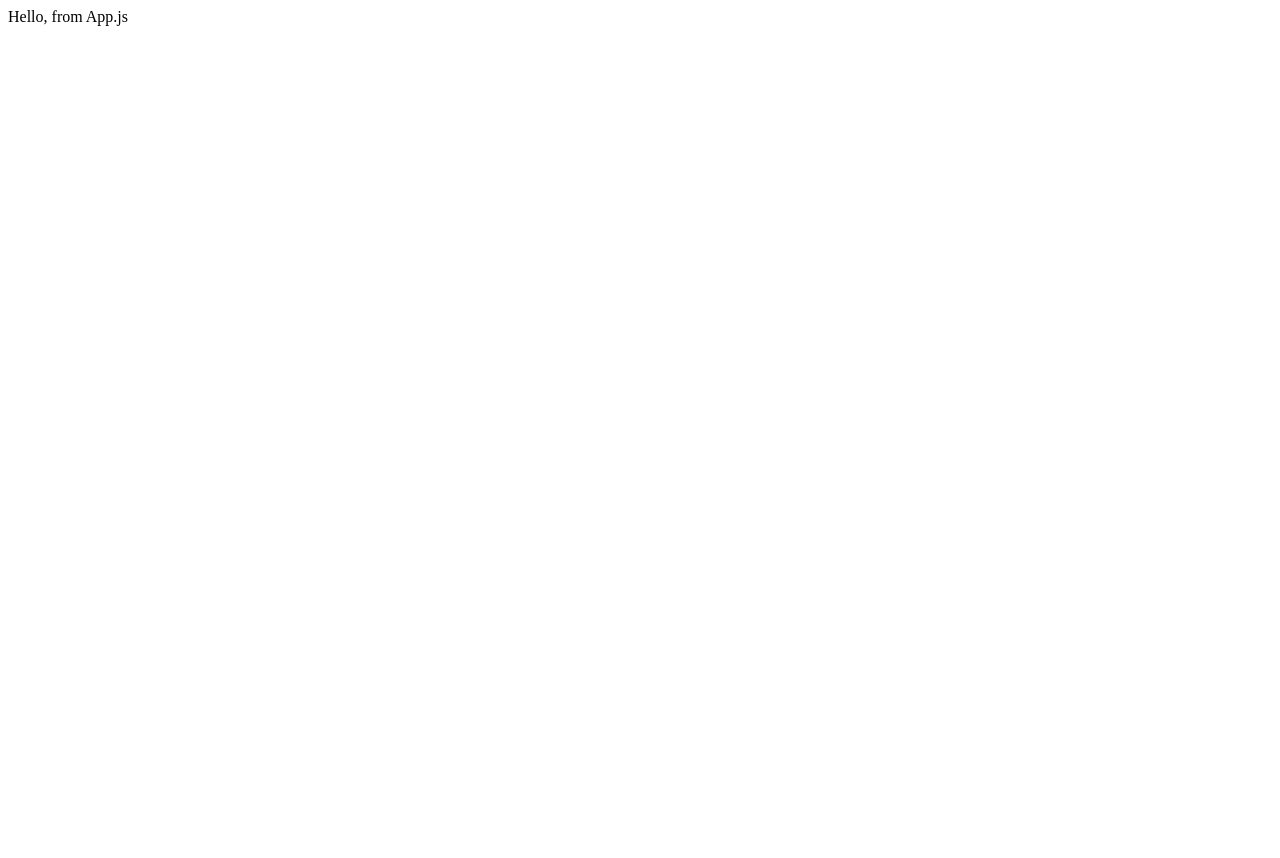
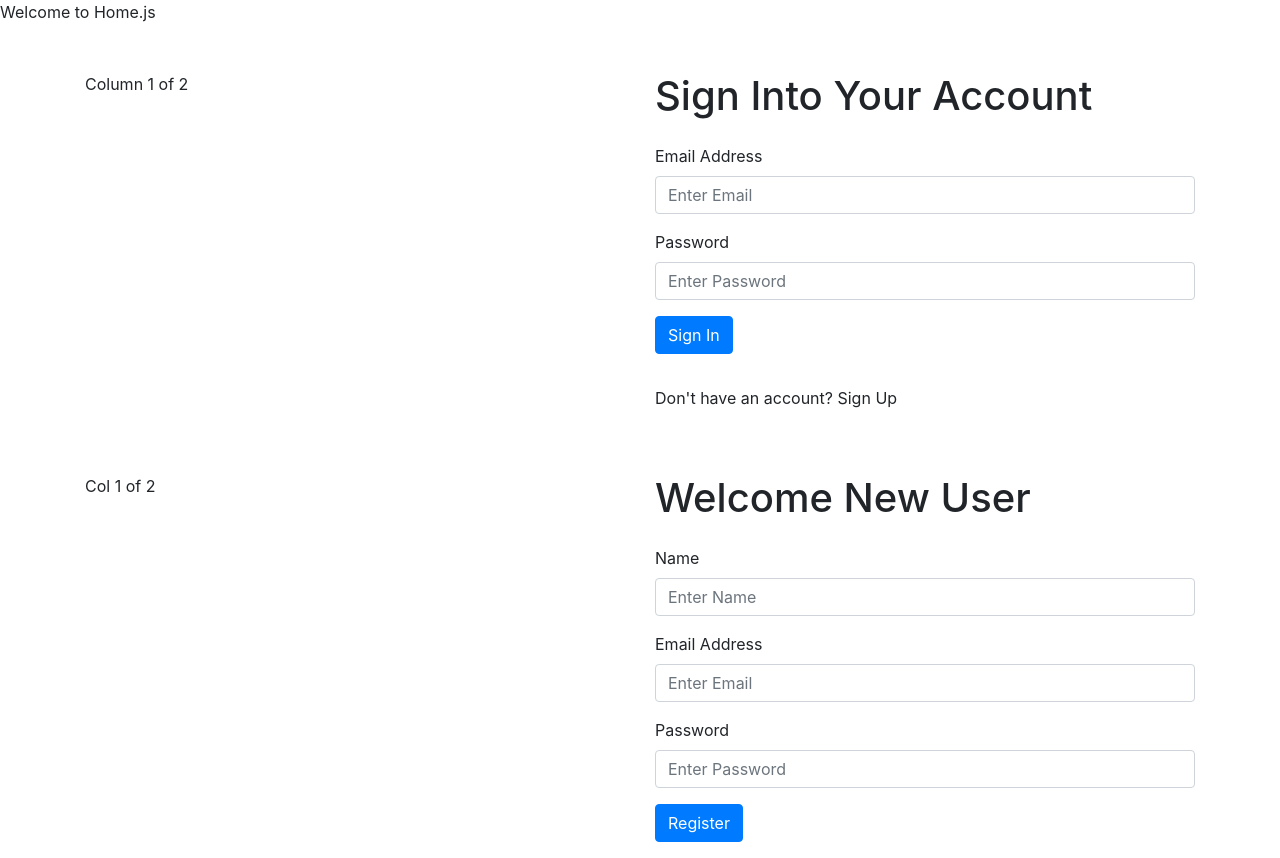
Before and after one commit to michaelpaulcuccia/dishfire, a React (Create React App) app in the folder client/: page / in a window 1280 px wide. Before the commit the page ends 800 px from the top, so only its background shows below. Built offline with nearby package versions, Linux system fonts and the light colour scheme.

Commit message:
redux empty, login register components work with hook form

```diff
--- a/client/package.json
+++ b/client/package.json
@@ -12,9 +12,13 @@
     "react-bootstrap": "^1.5.1",
     "react-dom": "^17.0.1",
     "react-hook-form": "^6.15.4",
+    "react-redux": "^7.2.2",
     "react-router-dom": "^5.2.0",
     "react-s3": "^1.3.1",
     "react-scripts": "4.0.3",
+    "redux": "^4.0.5",
+    "redux-devtools-extension": "^2.13.9",
+    "redux-thunk": "^2.3.0",
     "web-vitals": "^1.1.0"
   },
   "scripts": {
--- a/client/src/App.js
+++ b/client/src/App.js
@@ -1,9 +1,18 @@
-import React from 'react'
+import React from 'react';
+import Home from './components/Home';
+import Login from './components/Login';
+import Register from './components/Register';
 
 const App = () => {
   return (
     <div>
-      Hello, from App.js
+      <Home />
+      <br></br>
+      <br></br>
+      <Login />
+      <br></br>
+      <br></br>
+      <Register />
     </div>
   )
 }
--- /dev/null
+++ b/client/src/components/Home.js
@@ -0,0 +1,11 @@
+import React from 'react'
+
+const Home = () => {
+    return (
+        <div>
+            Welcome to Home.js
+        </div>
+    )
+}
+
+export default Home
--- /dev/null
+++ b/client/src/components/Login.js
@@ -0,0 +1,71 @@
+import React from 'react';
+import { useForm } from "react-hook-form";
+import { Container, Form, Button, Row, Col } from 'react-bootstrap';
+
+const Login = () => {
+
+    const { register, handleSubmit, reset } = useForm();
+
+    const onSubmit = async (data) => {
+        console.log(data);
+    }
+
+
+    return (
+
+        <Container>
+
+            <Row>
+
+                <Col>
+                    Column 1 of 2
+                    </Col>
+
+                <Col>
+                    <h1> Sign Into Your Account</h1>
+                    <Form className='py-3'
+                        onSubmit={handleSubmit(onSubmit)}
+                    >
+                        <Form.Group controlId='email'>
+                            <Form.Label>Email Address</Form.Label>
+                            <Form.Control
+                                type="email"
+                                placeholder='Enter Email'
+                                required
+                                name="email"
+                                ref={register}
+                            >
+                            </Form.Control>
+                        </Form.Group>
+
+                        <Form.Group controlId='password'>
+                            <Form.Label>Password</Form.Label>
+                            <Form.Control
+                                type="password"
+                                placeholder='Enter Password'
+                                required
+                                name="password"
+                                ref={register}
+                            >
+                            </Form.Control>
+                        </Form.Group>
+
+                        <Button type='submit' variant='primary'>Sign In</Button>
+
+                    </Form>
+
+                    <Row className='py-3'>
+                        <Col>
+                            Don't have an account? Sign Up
+            </Col>
+                    </Row>
+
+                </Col>
+            </Row>
+
+        </Container>
+
+    )
+}
+
+export default Login
--- /dev/null
+++ b/client/src/components/Register.js
@@ -0,0 +1,76 @@
+import React from 'react';
+import { useForm } from "react-hook-form";
+import { Container, Form, Button, Row, Col } from 'react-bootstrap';
+
+const Register = () => {
+
+    const { register, handleSubmit, reset } = useForm();
+
+    const onSubmit = async (data) => {
+        console.log(data);
+    }
+
+    return (
+        <Container>
+
+            <Row>
+                <Col>
+                    Col 1 of 2
+            </Col>
+
+                <Col>
+                    <h1> Welcome New User</h1>
+
+                    <Form className='py-3'
+                        onSubmit={handleSubmit(onSubmit)}
+                    >
+
+                        <Form.Group controlId='name'>
+                            <Form.Label>Name</Form.Label>
+                            <Form.Control
+                                type="text"
+                                placeholder='Enter Name'
+                                required
+                                name="name"
+                                ref={register}
+                            >
+                            </Form.Control>
+                        </Form.Group>
+
+                        <Form.Group controlId='email'>
+                            <Form.Label>Email Address</Form.Label>
+                            <Form.Control
+                                type="email"
+                                placeholder='Enter Email'
+                                required
+                                name="email"
+                                ref={register}
+                            >
+                            </Form.Control>
+                        </Form.Group>
+
+                        <Form.Group controlId='password'>
+                            <Form.Label>Password</Form.Label>
+                            <Form.Control
+                                type="password"
+                                placeholder='Enter Password'
+                                required
+                                name="password"
+                                ref={register}
+                            >
+                            </Form.Control>
+                        </Form.Group>
+
+                        <Button type='submit' variant='primary'>Register</Button>
+
+                    </Form>
+
+                </Col>
+            </Row>
+
+        </Container>
+
+    )
+}
+
+export default Register
--- /dev/null
+++ b/client/src/store.js
@@ -0,0 +1,13 @@
+import { createStore, combineReducers, applyMiddleware } from 'redux';
+import thunk from 'redux-thunk';
+import { composeWithDevTools } from 'redux-devtools-extension';
+
+const reducer = combineReducers({});
+
+const initialState = {};
+
+const middleware = [thunk];
+
+const store = createStore(reducer, initialState, composeWithDevTools(applyMiddleware(...middleware)))
+
+export default store;
```
Also changed, not shown: client/src/index.js (+5 -2 lines), 1 other file (tests, documents, lock files or other folders).
